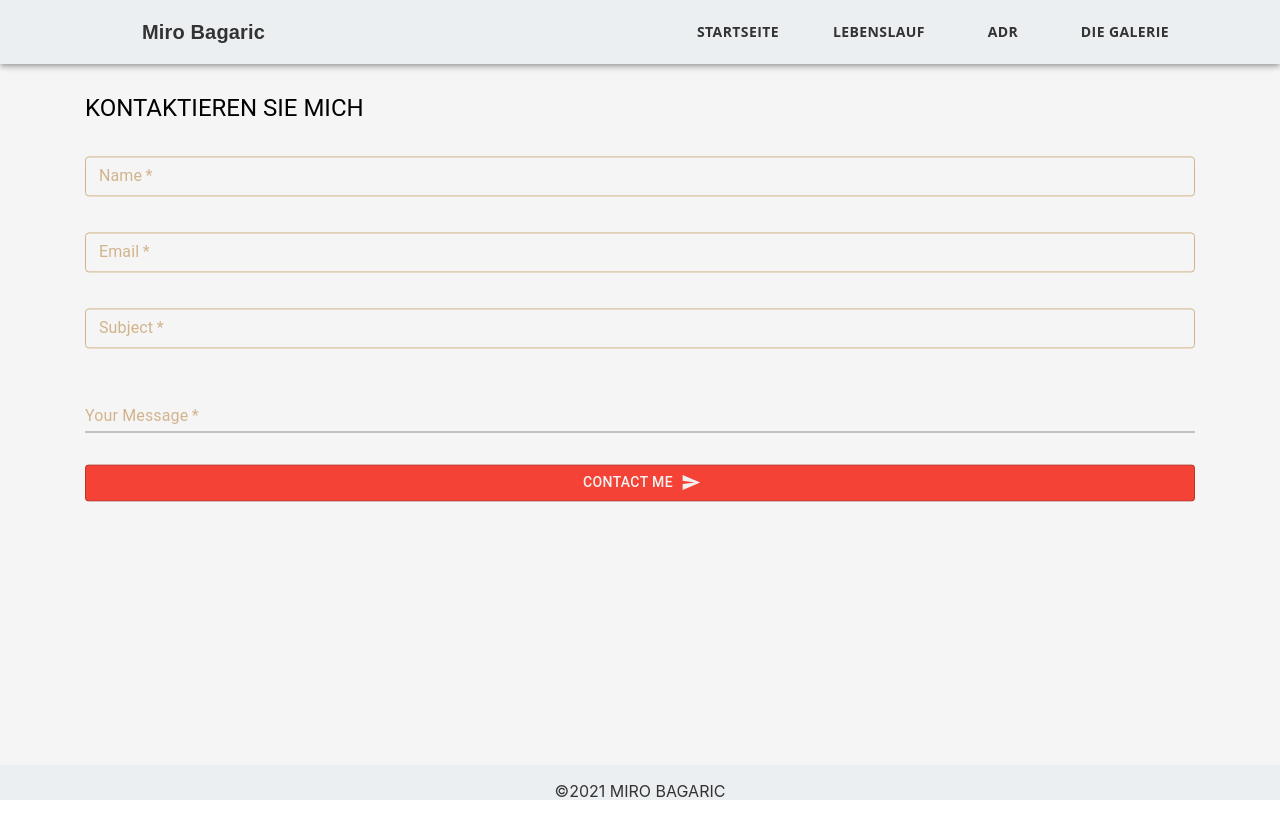
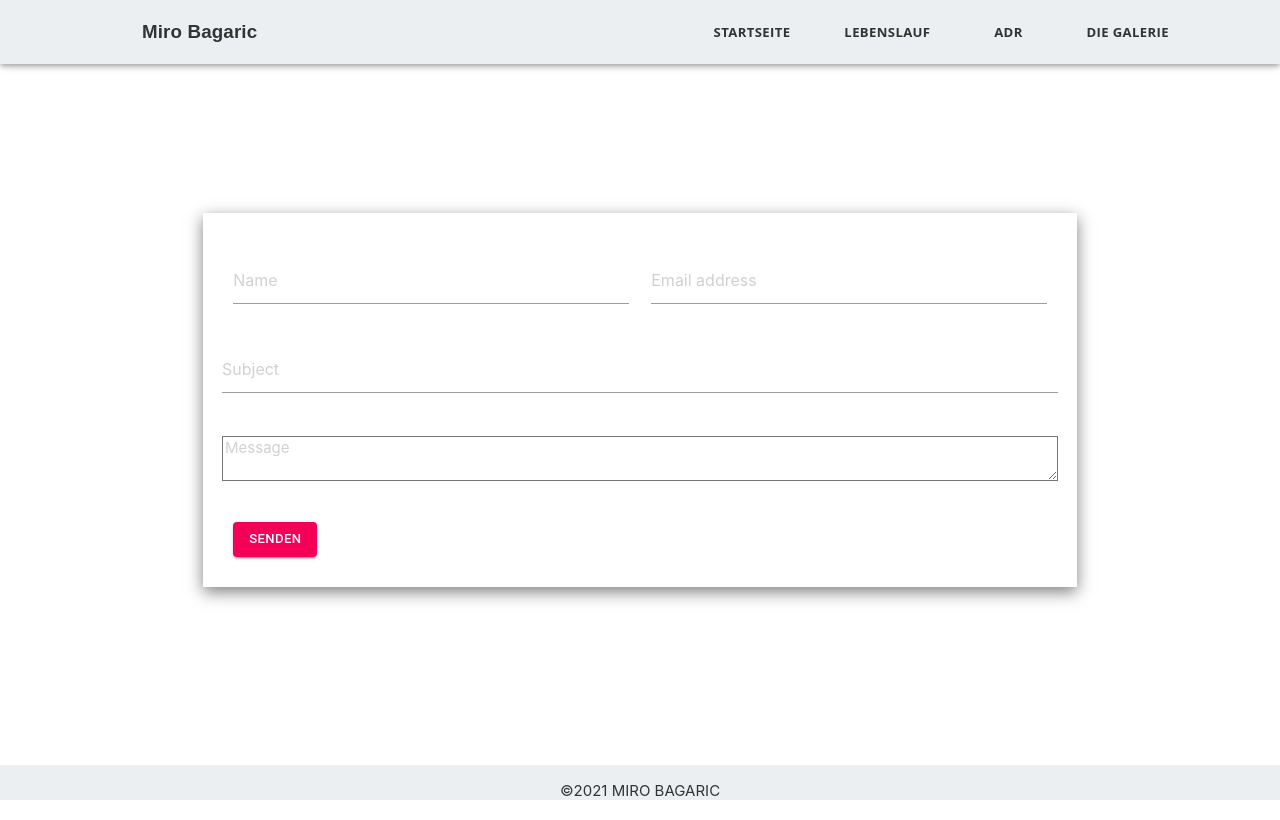
Before and after one commit to serendipity80-dev/Portfolio, a React (Create React App) app: page /contact in a window 1280 px wide. Built offline with nearby package versions, Linux system fonts and the light colour scheme.

Commit message:
add profile page

```diff
--- a/package.json
+++ b/package.json
@@ -8,11 +8,15 @@
     "@testing-library/jest-dom": "^5.14.1",
     "@testing-library/react": "^11.2.7",
     "@testing-library/user-event": "^12.8.3",
+    "dotenv": "^10.0.0",
     "emailjs-com": "^3.2.0",
+    "materialize-css": "^1.0.0-rc.2",
     "react": "^17.0.2",
     "react-dom": "^17.0.2",
+    "react-hook-form": "^7.19.0",
     "react-router-dom": "^5.2.0",
     "react-scripts": "4.0.3",
+    "react-toastify": "^8.1.0",
     "web-vitals": "^1.1.2"
   },
   "scripts": {
--- a/src/App.css
+++ b/src/App.css
@@ -10,8 +10,8 @@
 main{
   position: absolute;
   top: 17%;
-  left: 2%;
-  width: 95vw;
+  left: 15%;
+  width: 70vw;
   height: 70%;
   opacity: 0;
   transition: all 0.3s ease-in-out;
@@ -64,7 +64,6 @@ main.nextSlide{
   right: 5%;
 }
 main .info{
-  /* border: 2px solid red; */
   position: absolute;
   width: 80%;
   height: 50%;
@@ -73,22 +72,18 @@ main .info{
   left: 10%;
   color: #fff;
 letter-spacing: 0.1rem;
-/* animation: imageAnimation 36s linear infinite 0s; */
 
 }
 
  h2{
-  /* border: 2px solid red; */
-  /* color: #404040; */
+
   height: 100px;
   font-size: 3rem;
   font-weight: 500;
   text-shadow: 0 5px 10px rgba(0,0,0,0.3);
-  /* background: red; */
 
 }
  h3{
-  /* border: 2px solid blue; */
   z-index: 1000;
   font-size: 2.5rem;
   font-weight: 400;
@@ -110,7 +105,7 @@ letter-spacing: 0.1rem;
 .arrow {
   position: absolute;
   top: 75%;
-  left: 50%;
+  left: 51%;
   z-index: 999;
 }
 
@@ -171,10 +166,8 @@ letter-spacing: 0.1rem;
     opacity: 0;
     transition: all 0.3s ease-in-out;
     box-shadow: 0 5px 10px rgba(255,255,255,0.3);
-    /* animation: imageAnimation 36s linear infinite 0s; */
   }
   main .info{
-    /* border: 2px solid red; */
     position: absolute;
     width: 70%;
     height: 50%;
@@ -183,7 +176,6 @@ letter-spacing: 0.1rem;
     left: 15%;
     color: #fff;
   letter-spacing: 0.1rem;
-  /* animation: imageAnimation 36s linear infinite 0s; */
 
   }
 
@@ -207,14 +199,13 @@ main .info h3{
 
 una {
   position: absolute;
-  top: 20%; /*change to 10%*/
+  top: 20%;
   left: 25%;
-  width: 50vw; /*change to 85vw - 90vw*/
-  height: 70%; /*also see to chanhe the high*/
+  width: 50vw;
+  height: 70%;
   opacity: 0;
   transition: all 0.3s ease-in-out;
   box-shadow: 0 5px 10px rgba(255,255,255,0.3);
-  /* animation: imageAnimation 36s linear infinite 0s; */
 }
 una.activeSlide{
   opacity: 1;
@@ -226,41 +217,7 @@ una.lastSlide{
 una.nextSlide{
   transform: translateX(100%);
 }
-/* .shade{
-  position: absolute;
-  width: 100%;
-  height: 100%;
-  background: rgba(0,0,0,0.4);
-  top: 0;
-  left: 0;
-}
-.prev,
-.next {
-  position: absolute;
-  top: 380px;
-  transform: translateY(-50%);
-  background: transparent;
-  color: #f44336;
-  width: 2.25rem;
-  height: 2.25rem;
-  display: grid;
-  place-items: center;
-  border-color: transparent;
-  font-size: 1rem;
-  border-radius: 20px;
-  cursor: pointer;
-  transition: var(--transition);
-}
-.prev:hover,
-.next:hover {
-  background: #333;
-}
-.prev {
-  left: 5%;
-}
-.next {
-  right: 5%;
-} */
+
 una .info{
   position: absolute;
   width: 100%;
@@ -285,7 +242,7 @@ una .info{
 }
 @media screen and (max-width:768px){
   .section-center{
-    height: 70vh; /*ALSO CHECK THE HIGH AND PROBABLY CHANGE*/
+    height: 70vh;
   }
   una{
     position: absolute;
@@ -326,3 +283,24 @@ una .info h2{
   right: 2%;
 }
 }
+/* CONTACT FORM*/
+
+.contactForm {
+  display: flex;
+  align-items: center;
+  justify-content: center;
+  /* transform: translate(0%,30%); */
+  height: 100vh;
+  width: 100%;
+}
+ #contact-form {
+   box-shadow: 0 5px 15px rgba(0,0,0,0.5);
+   padding: 2rem;
+   width: 100%;
+
+}
+
+.input-field textarea:focus{
+  /* border: 1px solid red; */
+  outline: 1px solid #333;
+}
--- a/src/assets/dataImages.js
+++ b/src/assets/dataImages.js
@@ -13,7 +13,7 @@ const images = [
     },
     {
         id:3,
-        img:"https://res.cloudinary.com/dbiqsk9jz/image/upload/v1627828359/samples/Traffic/truck1_odaxnn.jpg",
+        img:"https://res.cloudinary.com/dbiqsk9jz/image/upload/v1637506540/samples/Traffic/gabriel-santos-GBVDilE8yvI-unsplash_zzoitv.jpg",
         title: "Ich bin Selbsständig"
 
     },
--- a/src/assets/itemData.js
+++ b/src/assets/itemData.js
@@ -57,6 +57,12 @@ const itemData = [
          author: 'author',
          cols: 1,
     },
+    {
+        img: 'https://res.cloudinary.com/dbiqsk9jz/image/upload/v1635715464/samples/Traffic/IMG-20211026-WA0005_vnul2n.jpg',
+         title: 'Image',
+         author: 'author',
+         cols: 1,
+    },
   ];
 
   export default itemData;
--- a/src/components/Contact.js
+++ b/src/components/Contact.js
@@ -1,123 +1,152 @@
-import React, {useRef} from 'react';
+import {useRef} from 'react';
+import {useForm} from 'react-hook-form';
 import emailjs from 'emailjs-com';
-import { makeStyles, withStyles } from '@material-ui/core/styles';
-import { TextField, Typography, Button, Grid, Box} from '@material-ui/core';
-import SendIcon from '@material-ui/icons/Send';
+import { ToastContainer, toast } from 'react-toastify';
+import 'react-toastify/dist/ReactToastify.min.css';
+import 'materialize-css/dist/css/materialize.min.css';
+import {Button} from '@material-ui/core';
+// require ('dotenv').config();
 
-const useStyles = makeStyles(theme=>({
-    form : {
-        transform:"translate(0%,5%)",
-        width:"100%",
-    },
-    button :{
-        marginTop:"2rem",
-        color:"#f1f1f1",
-        background:"#f44336",
-        "&:hover": {
-            color:"#f44336",
-        }
-    },
-
-}));
-
-const InputField = withStyles({
-    root: {
-        marginTop:"2rem",
-        "& label.Mui-focused":{
-            color: "#f44336",
-        },
-        "& label": {
-            color:'tan',
-        },
-        "& .MuiOutlinedInput-root":{
-            "& fieldset": {
-                borderColor:"tan",
-            },
-            "&:hover fieldset":{
-                borderColor:"tan",
-            },
-            "& .Mui-focused fieldset":{
-                borderColor:"tan",
-            },
-        },
-
-    },
-})(TextField);
 
 const Contact = () => {
-    const classes = useStyles();
+    const { register, handleSubmit, reset, formState: {errors}} = useForm();
+  const form = useRef();
 
-    const form = useRef();
+    const toastifySuccess = () => {
+        toast('Form sent!', {
+          position: 'bottom-right',
+          autoClose: 5000,
+          hideProgressBar: true,
+          closeOnClick: true,
+          pauseOnHover: true,
+          draggable: false,
+          className: 'submit-feedback success',
+          toastId: 'notifyToast'
+        });
+      };
+const onSubmit = async (data) => {
+    const { name, email, subject, message} = data;
 
-    const sendEmail = (e) => {
-        e.preventDefault();
 
-        emailjs.sendForm('service_xd0lt88', 'template_rvr2uzr', e.target, 'user_ZYHhw5Xp4i3qpbBRcr0Xw')
-          .then((result) => {
-              console.log(result.text);
-          }, (error) => {
-              console.log(error.text);
-          });
-          e.target.reset();
-      };
+    try {
+        const templateParams = {
+          name,
+          email,
+          subject,
+          message
+        };
+
+        await emailjs.send(
+        //  process.env.REACT_APP_SERVICE_ID,
+        //   process.env.REACT_APP_TEMPLATE_ID,
+        //   templateParams,
+        //   process.env.REACT_APP_USER_ID
+
+
+          "service_xd0lt88",
+          "template_rvr2uzr",
+          templateParams,
+          "user_ZYHhw5Xp4i3qpbBRcr0Xw"
+        );
+        reset();
+        toastifySuccess();
+      } catch (e) {
+        console.log(e);
+      }
+    };
 
 
 
-    return (
-        <Box component="div" style={{backgroundColor:" #f5f5f5", height:"100vh"}}>
-        <Grid container justifyContent = "center">
-       <form  onSubmit= {sendEmail}>
-<Box component = "form" ref={form} className={classes.form}>
-    <Typography variant = "h5" style={{textTransform:"upperCase", marginTop:"4.5rem"}}>
-        kontaktieren sie mich
-    </Typography>
 
-    <InputField fullWidth={true}
-                label="Name"
-                name="name"
-                variant="outlined"
-                margin="dense"
-                size="medium"
-                inputProps = {{style:{color:"#333"}}}
-                required
-                />
+return (
+    <div className="ContactForm">
+        <div className="container">
+            <div className="row">
+                <div className="col s12 text-center">
+                    <div className="contactForm">
+                        <form ref={form} id="contact-form" onSubmit={handleSubmit(onSubmit)} noValidate>
+                            <div className="row formRow">
+                                <div className=" input-field col s6">
+                                    <input
+                                        type="text"
+                                        name="name"
+                                        {...register("name", {
+                                            required: {value: true, message:"Please enter your name"},
+                                            maxLength: {
+                                                value:30,
+                                                message:"Please use 30 characters or less"
+                                            }
+                                        })}
+                                        className="form-control formInput"
+                                        placeholder="Name"/>
+                                        {errors.name && <span className="errorMessage">{errors.name.message}</span>}
+                                </div>
+                                <div className='input-field col s6'>
+                    <input
+                      type='email'
+                      name='email'
+                      {...register('email', {
+                        required: true,
+                        pattern: /^[a-zA-Z0-9.!#$%&’*+/=?^_`{|}~-]+@[a-zA-Z0-9-]+(?:\.[a-zA-Z0-9-]+)*$/
+                      })}
+                      className='form-control formInput'
+                      placeholder='Email address'
+                    ></input>
+                    {errors.email && (
+                      <span className='errorMessage'>Please enter a valid email address</span>
+                    )}
+                  </div>
+                </div>
+                {/* Row 2 of form */}
+                <div className='row formRow'>
+                  <div className='input-field col-12'>
+                    <input
+                      type='text'
+                      name='subject'
+                      {...register('subject', {
+                        required: { value: true, message: 'Please enter a subject' },
+                        maxLength: {
+                          value: 75,
+                          message: 'Subject cannot exceed 75 characters'
+                        }
+                      })}
+                      className='form-control formInput'
+                      placeholder='Subject'
+                    ></input>
+                    {errors.subject && (
+                      <span className='errorMessage'>{errors.subject.message}</span>
+                    )}
+                  </div>
+                </div>
+                {/* Row 3 of form */}
+                <div className='row formRow'>
+                  <div className=' input-field col-12'>
+                    <textarea
+                      rows={3}
+                      name='message'
+                      {...register('message', {
+                        required: true
+                      })}
+                      className='form-control formInput'
+                      placeholder='Message'
+                    ></textarea>
+                    {errors.message && <span className='errorMessage'>Please enter a message</span>}
+                  </div>
+                </div>
+                {/* <button className=' btn btn-secondary submit-btn' type='submit'>
+                  Submit
+                </button> */}
+                 <Button variant="contained" color="secondary" className="btn-banner">
+                             senden
+                          </Button>
 
-                 <InputField fullWidth={true}
-                            label="Email"
-                            name="email"
-                            variant="outlined"
-                            margin="dense"
-                            size="medium"
-                            inputProps = {{style:{color:"#333"}}}
-                            required
-                            />
-
-              <InputField fullWidth={true}
-                        label="Subject"
-                        name="subject"
-                        variant="outlined"
-                        margin="dense"
-                        size="medium"
-                        inputProps = {{style:{color:"#333"}}}
-                        required
-                        />
-
-                <InputField fullWidth={true}
-                            label="Your Message"
-                            name="message"
-                            variant="standard"
-                            size="medium"
-                            inputProps = {{style:{color:"#333"}}}
-                            required
-                            />
-
-                        <Button variant="outlined" fullWidth={true} className={classes.button} endIcon={<SendIcon/>}>Contact me</Button>
-
-</Box>
-</form>
-        </Grid>
-        </Box>
-    )
+                        </form>
+                    </div>
+                    <ToastContainer/>
+                </div>
+            </div>
+        </div>
+    </div>
+)
 }
-
 export default Contact
--- a/src/components/Gallery.js
+++ b/src/components/Gallery.js
@@ -12,11 +12,23 @@ const useStyles = makeStyles((theme) => ({
     justifyContent: 'space-around',
     overflow: 'hidden',
     backgroundColor: theme.palette.background.paper,
+    [theme.breakpoints.only("xs")]: {
+      display:"flex",
+      alignItems:"center",
+      justifyContent:"center",
+    },
+
   },
   imageList: {
-    padding:'5rem',
+    padding:'10rem',
+    // transform:"translate(0%,50%)",
     width: '85vw',
-    height: 500,
+    height: 1000,
+    [theme.breakpoints.only("xs")]: {
+      width:"100vw",
+      marginLeft:"2rem",
+    },
+
   },
   image:{
     width:"100%",
@@ -27,7 +39,8 @@ const useStyles = makeStyles((theme) => ({
      fontSize:"1.5rem",
      color:"#f44336",
     [theme.breakpoints.only("xs")]: {
-      fontSize:"1rem",
+      fontSize:"0.7rem",
+      marginLeft:"-1rem",
     },
   },
   }));
@@ -38,8 +51,8 @@ export default function Gallery() {
 
   return (
     <div className={classes.root}>
-      <ImageList rowHeight={180} className={classes.imageList} cols={4}>
-      <ImageListItem key="Subheader" cols={2} style={{height:'auto'}}>
+      <ImageList rowHeight={250} className={classes.imageList} cols={3}>
+      <ImageListItem key="Subheader" cols={1} style={{height:'auto'}}>
       <ListSubheader component="div"  className={classes.text}style={{fontWeight:'bold',}}>fahrzeuge die ich bewegt habe </ListSubheader>
       </ImageListItem>
         {itemData.map((item) => (
--- a/src/components/Profile.js
+++ b/src/components/Profile.js
@@ -10,13 +10,21 @@ mainContainer:{
     placeItems:"center",
     background:"#f5f5f5",
 
+    [theme.breakpoints.between("xs", "sm")]: {
+        transform:"translate(0%,20%)",
+    },
 },
 title:{
     textAlign:"center",
-    fontSize:"2rem",
+    fontSize:"2.5rem",
     letterSpacing:".7rem",
     textTransform:"uppercase",
-    marginBottom:"4rem",
+    // marginBottom:"4rem",
+
+    [theme.breakpoints.between("xs","sm")]: {
+
+        fontSize:"2rem",
+    },
 },
 underline:{
     height:"0.25rem",
@@ -40,6 +48,12 @@ textAlign:"center",
 "&:hover":{
     boxShadow:"0 5px 10px rgba(0,0,0,0.4)",
 },
+[theme.breakpoints.between("xs","sm")]: {
+transform:"translate(-5%)",
+},
+// [theme.breakpoints.only("sm")]: {
+//     transform:"translate(-5%)",
+//     },
 },
 imgContainer:{
     position:"relative",
@@ -109,8 +123,8 @@ const Profile = () => {
     return(
 
         <section className={classes.mainContainer}>
-            <div className={classes.title}>
-                <h2>Kurzprofile</h2>
+            <div>
+                <h2 className={classes.title}>Kurzprofile</h2>
             <div className={classes.underline}></div>
             </div>
             <article className={classes.profile}>
```
Also changed, not shown: src/components/About.js (+90 -81 lines), src/components/Training.js (+100 -91 lines), 1 other file (tests, documents, lock files or other folders).
